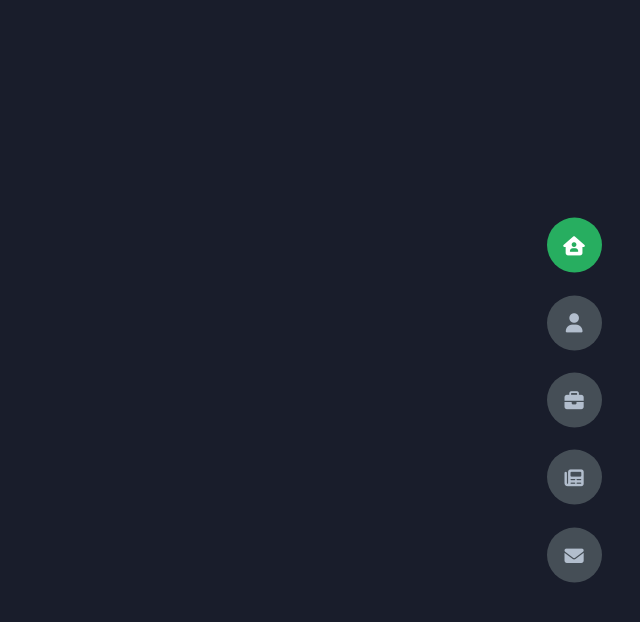
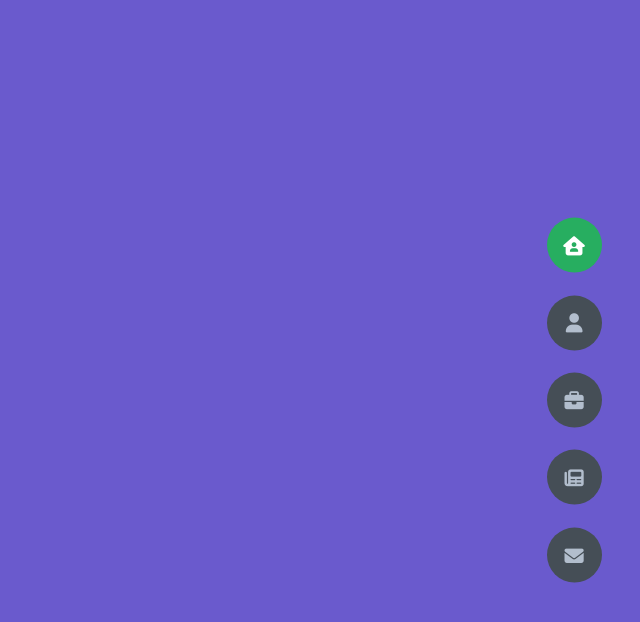
Before and after one commit to garybuckle/portfolio, a website: page index.html in a window 1280 px wide. Both pictures are taken after a click on the element 1214 px from the left and 245 px from the top of the page. Shown: the whole page, without its empty margins (640-1280 px from the left). Drawn offline with Linux system fonts and the light colour scheme.

Commit message:
Sections complete. Transitions added but not working

```diff
--- a/app.js
+++ b/app.js
@@ -6,7 +6,6 @@
 console.log("sectBtns", sectBtns);
 console.log("sectBtn", sectBtn);
 console.log("allsections", allSections);
-// TODO: Fix the call back function
 function pageTransitions() {
   // select active buttons
   for (let i = 0; i < sectBtn.length; i++) {
@@ -28,6 +27,12 @@
         btn.classList.remove("active");
       });
       e.target.classList.add("active");
+      //  Hide the other sections
+      sections.forEach((section) => {
+        section.classList.remove("active");
+      });
+      const element = document.getElementById(id);
+      element.classList.add("active");
     }
   });
 }
--- a/index.html
+++ b/index.html
@@ -20,7 +20,7 @@
     />
   </head>
   <body class="main-content">
-    <header class="section sec1 header active"></header>
+    <header class="section sec1 header active" id="home"></header>
     <main>
       <section class="section sec2 about" id="about"></section>
 
--- a/styles/styles.scss
+++ b/styles/styles.scss
@@ -82,7 +82,19 @@
   transform: translateY(0) scale(1);
   background-color: rgb(89, 204, 193);
 }
-
+// TODO: Fix transition
+.active {
+  display: block;
+  animation: scaleAnim 1s ease-in-out;
+  @keyframes scaleAnim {
+    0% {
+      transform: translateY(-100%) scale(0);
+    }
+    100% {
+      transform: translateY(-100%) scale(0);
+    }
+  }
+}
 .controls {
   position: fixed;
   z-index: 10;
```
Also changed, not shown: styles/styles.css, 1 other file.
